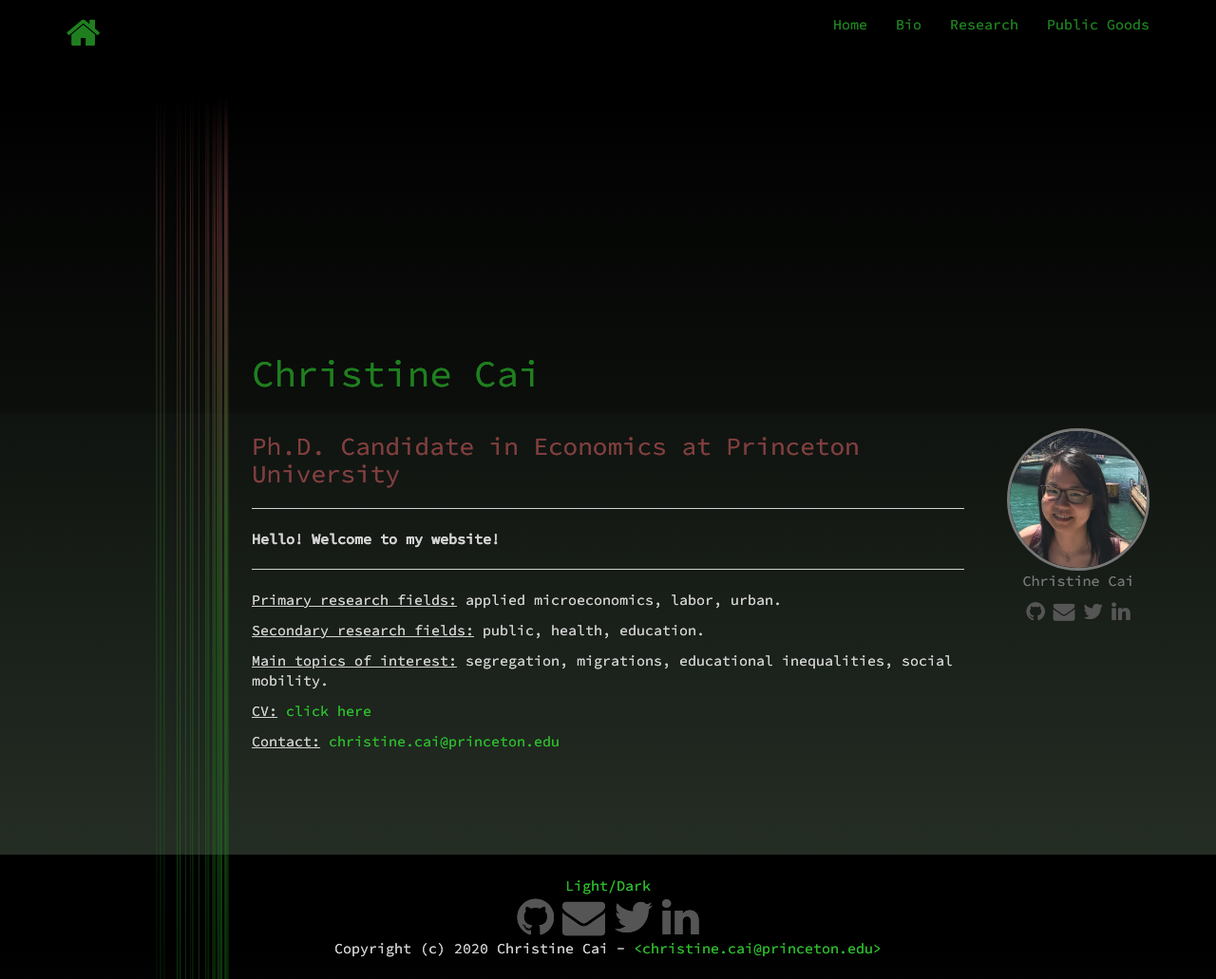
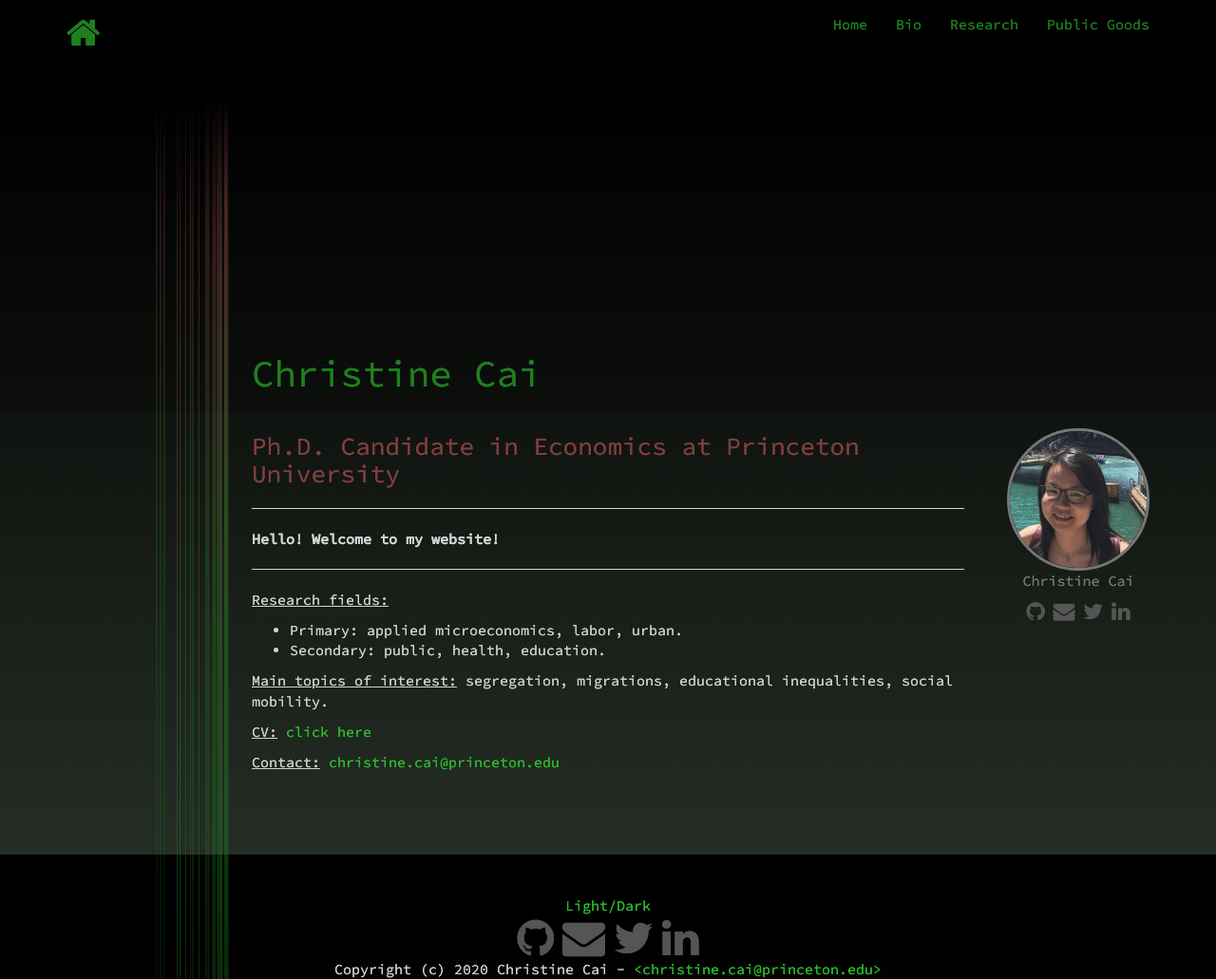
Before and after one commit to christinecai/website, a Jekyll site: the page built from index.md, in a window 1280 px wide and 1031 px high. Shown: the whole window at 95% size. Built offline with Jekyll 4.4.1, drawn with Linux system fonts in a browser that asks for light colours; nearby versions of some CDN libraries.

Commit message:
Update index.md

```diff
--- a/index.md
+++ b/index.md
@@ -13,9 +13,9 @@ description: Homepage
 <hr />
 
 
-<u>Primary research fields:</u> applied microeconomics, labor, urban.
-
-<u>Secondary research fields:</u> public, health, education.
+<u>Research fields:</u>
+* Primary: applied microeconomics, labor, urban.
+* Secondary: public, health, education.
 
 <u>Main topics of interest:</u> segregation, migrations, educational inequalities, social mobility.
 
```
